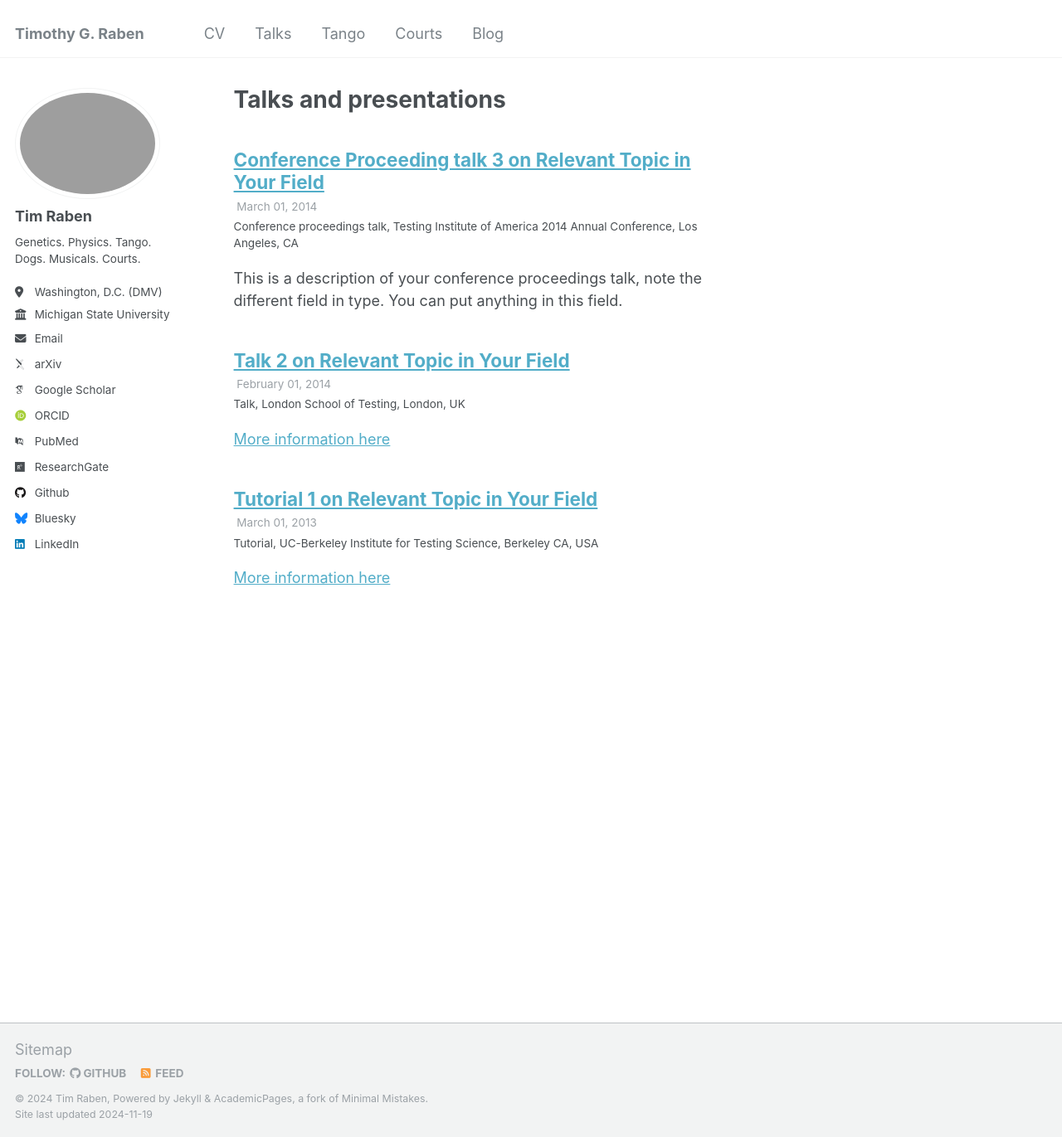
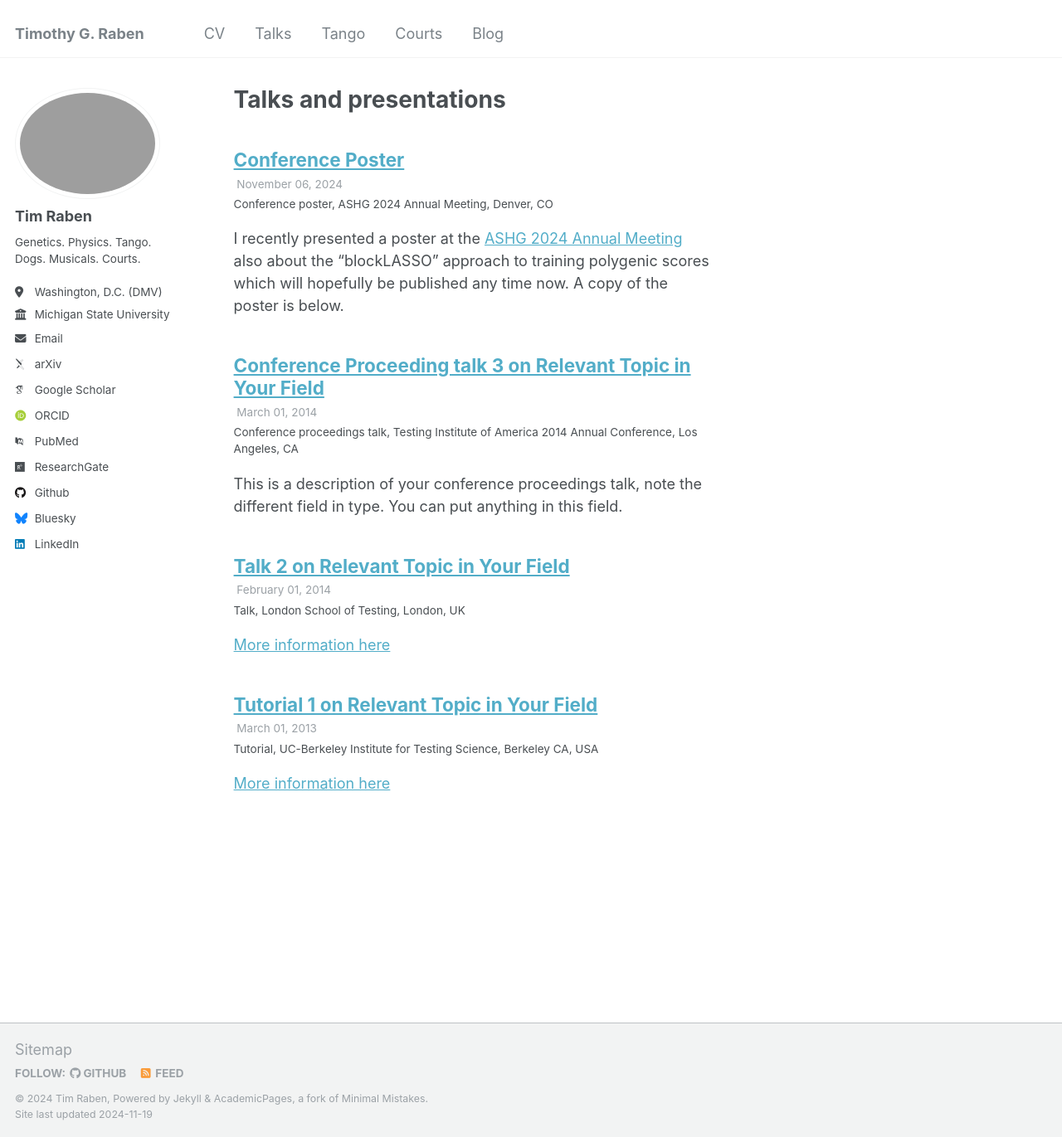
Before and after one commit to traben/traben.github.io, a Jekyll site: the page built from _pages/talks.html, in a window 1280 px wide and 1371 px high. Shown: the whole window at 83% size. Built offline with Jekyll 4.4.1, drawn with Linux system fonts in a browser that asks for light colours; some web fonts are replaced.

Commit message:
Update 2024-11-06-ASHG-2024.md

```diff
--- a/_talks/2024-11-06-ASHG-2024.md
+++ b/_talks/2024-11-06-ASHG-2024.md
@@ -1,3 +1,13 @@
+---
+title: "Conference Poster"
+collection: talks
+type: "Conference poster"
+permalink: /talks/2024-11-06-ASHG-2024.
+venue: "ASHG 2024 Annual Meeting"
+date: 2024-11-06
+location: "Denver, CO"
+---
+
 I recently presented a poster at the [ASHG 2024 Annual Meeting](https://www.ashg.org/meetings/2024meeting/program/) also about the "blockLASSO" approach to training polygenic scores which will hopefully be published any time now. A copy of the poster is below.
 
 
```
